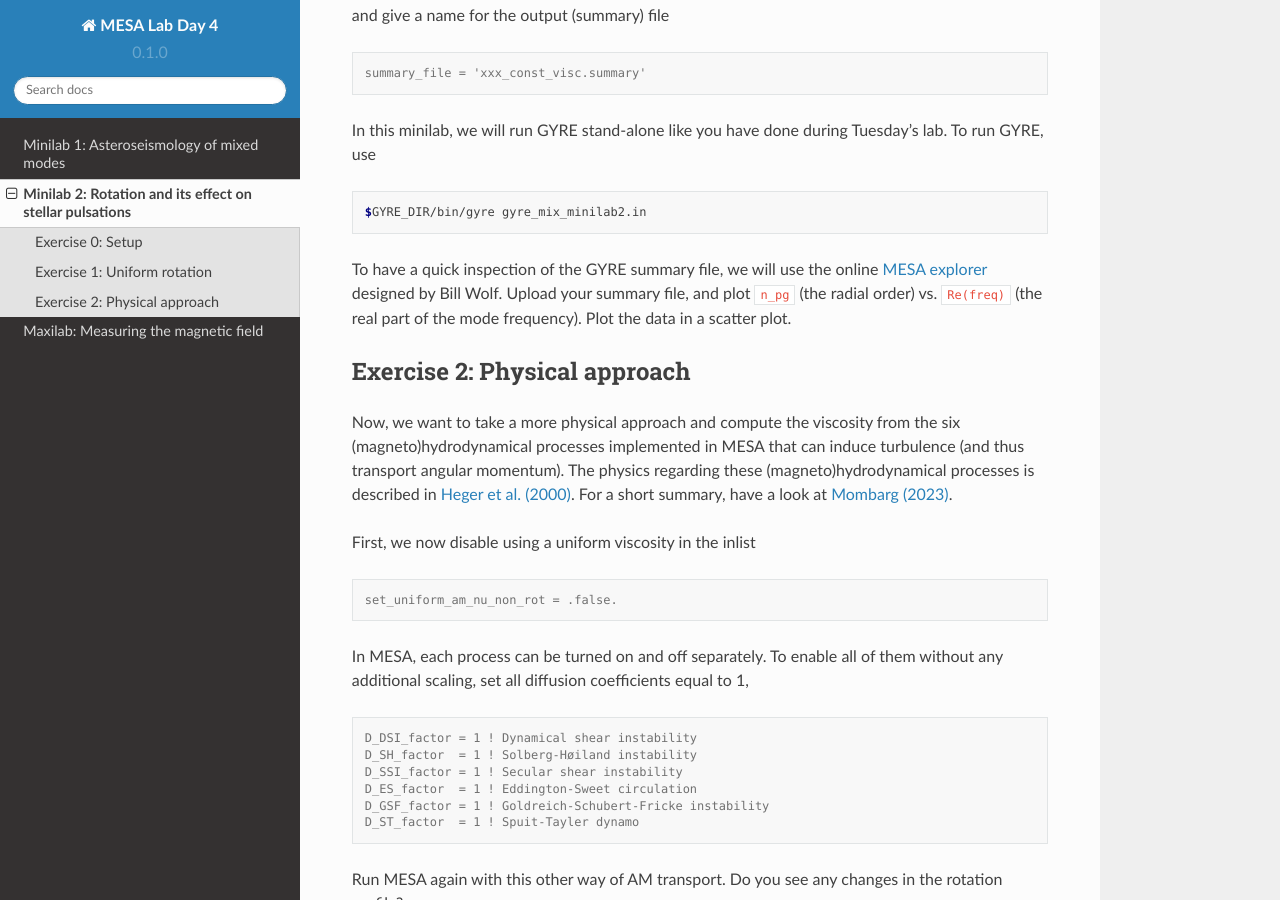
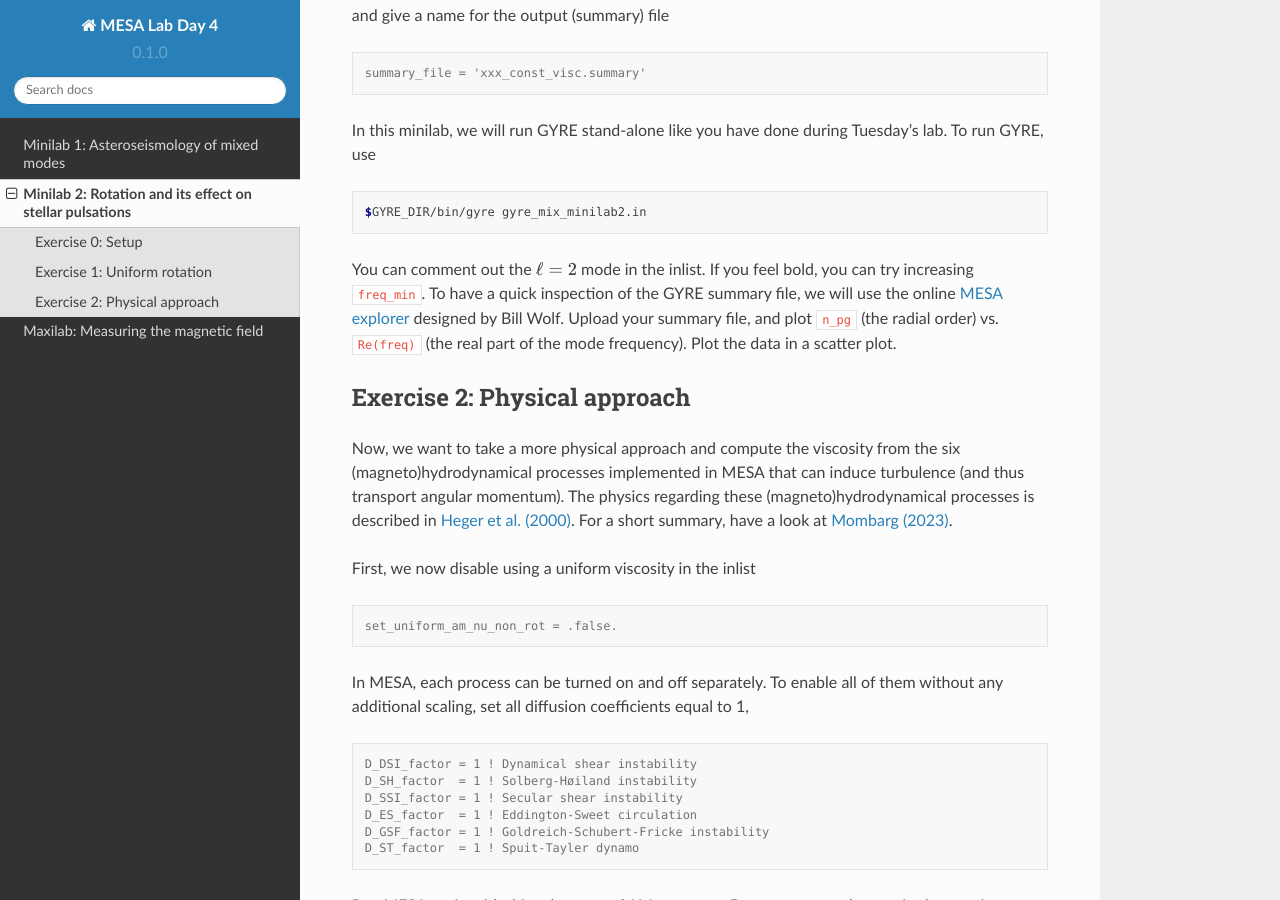
Before and after one commit to mesa-summer-school-2023/mesa-school-bugnet, a Sphinx documentation site: the page built from docs/minilab2.rst, in a window 1280 px wide and 900 px high, scrolled down 2803 px. Built offline with Sphinx 7.4.7 and the Read the Docs theme 2.0.0, drawn with Linux system fonts in a browser that asks for light colours.

Commit message:
Update minilab2.rst

```diff
--- a/docs/minilab2.rst
+++ b/docs/minilab2.rst
@@ -117,6 +117,7 @@ In this minilab, we will run GYRE stand-alone like you have done during Tuesday'
 
     $GYRE_DIR/bin/gyre gyre_mix_minilab2.in
 
+You can comment out the :math:`\ell = 2` mode in the inlist. If you feel bold, you can try increasing ``freq_min``.
 To have a quick inspection of the GYRE summary file, we will use the online `MESA explorer <https://billwolf.space/mesa-explorer/>`__ designed by Bill Wolf. Upload your summary file, and plot ``n_pg`` (the radial order) vs. ``Re(freq)`` (the real part of the mode frequency). Plot the data in a scatter plot.
 
 
```
